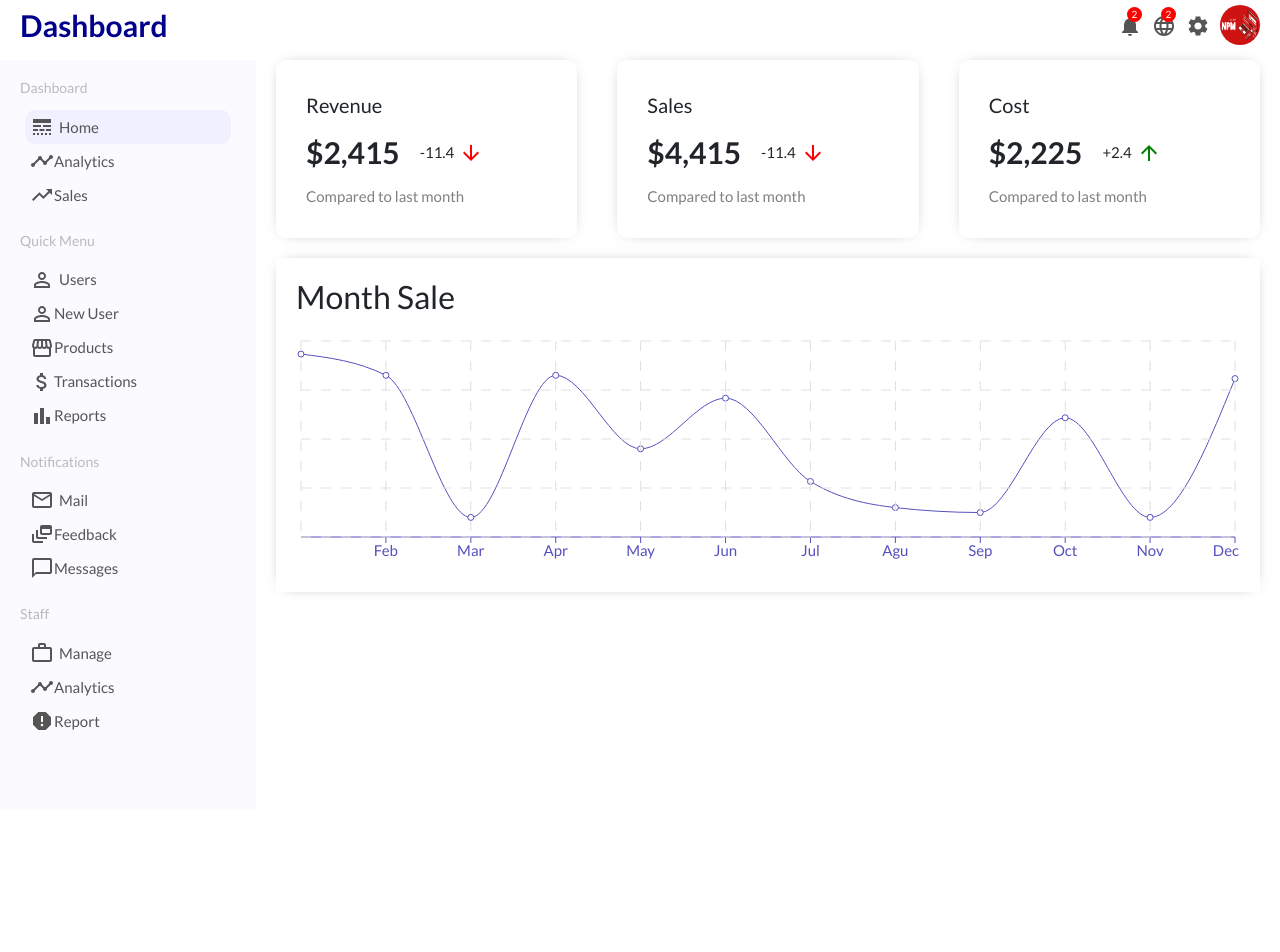
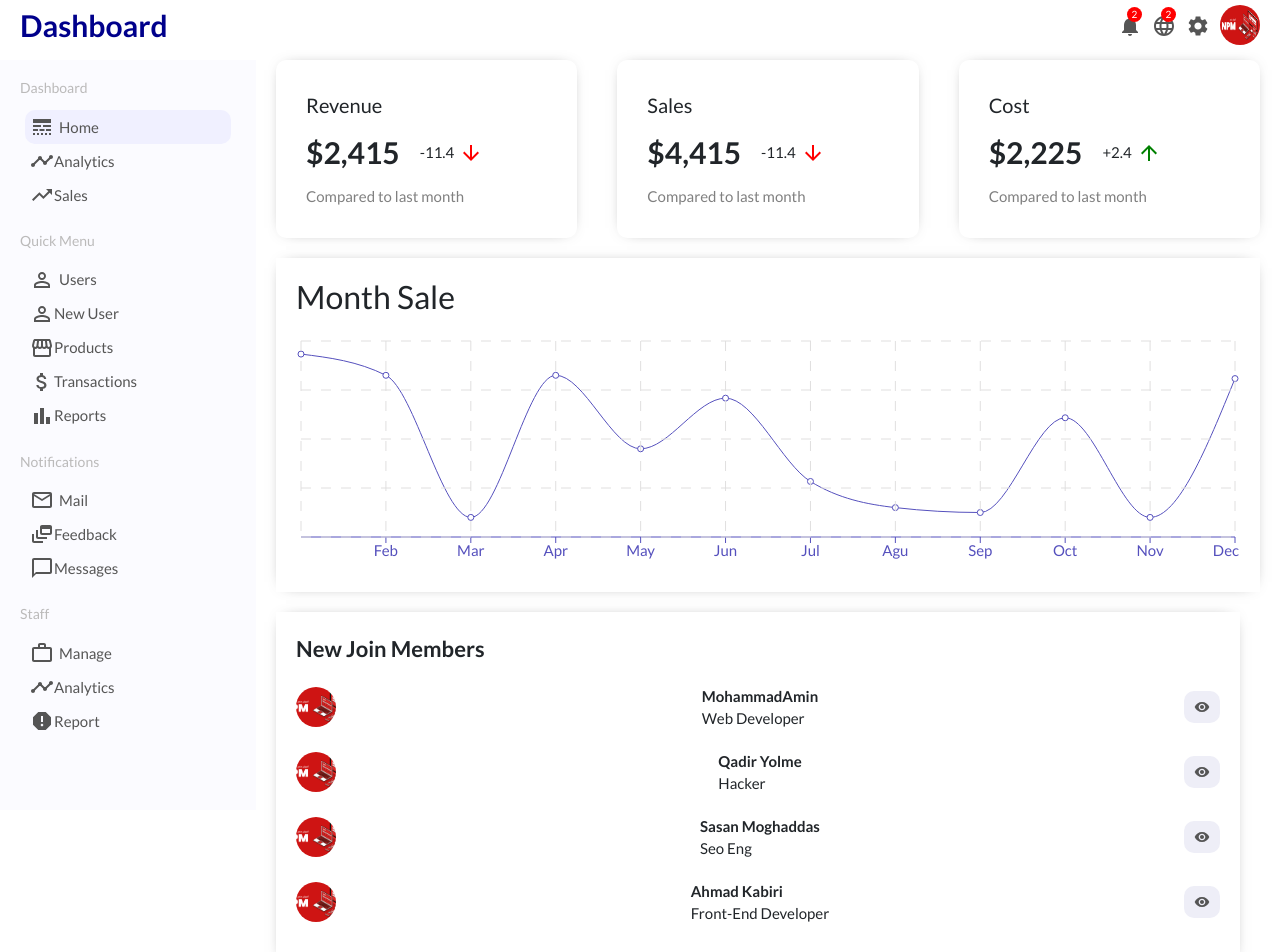
Before and after one commit to ahmadkabiri/first-app, a React (Create React App) app: page / in a window 1280 px wide. Shown: the top 952 px of the page. Before the commit the page ends 810 px from the top, so only its background shows below. Built offline with nearby package versions, Linux system fonts and the light colour scheme.

Commit message:
feature/widgetSm

```diff
--- /dev/null
+++ b/src/components/widgetSm/WidgetSm.css
@@ -0,0 +1,63 @@
+.widgetSm{
+    flex: 1;
+    padding: 20px;
+    margin-right: 20px;
+    box-shadow: 0px 0px 15px -10px rgba(0,0,0,0.75);
+}
+
+.widgetSmTitle {
+    font-size: 22px;
+    font-weight: 600;
+}
+
+.widgetSmList{
+    margin:0;
+    padding: 0;
+    list-style:none ;
+
+}
+
+.widgetSmListItem{
+    display: flex;
+    justify-content: space-between;
+    align-items: center;
+    margin: 20px 0px;
+}
+
+.widgetSmImg{
+    width: 40px;
+    height: 40px;
+    border-radius: 100%;
+    object-fit: cover;
+}
+
+.widgetSmUser{
+    display: flex;
+    flex-direction: column;
+
+}
+
+.widgetSmUserName{
+    font-weight: 600;
+
+}
+
+.widgetSmUserTitle{
+    font-weight: 300;
+}
+
+.widgetSmButton{
+    display: flex;
+    align-items: center;
+    border: none;
+    border-radius: 10px;
+    padding: 8px 10px;
+    background-color: #eeeef7;
+    color:#555;
+    cursor: pointer;
+}
+
+.widgetSmIcon{
+    font-size: 16px !important;
+    /* margin-right: 5px; */
+}
--- /dev/null
+++ b/src/components/widgetSm/WidgetSm.js
@@ -0,0 +1,25 @@
+import React from "react";
+import VisibilityIcon from "@mui/icons-material/Visibility";
+import "./WidgetSm.css";
+import { newMembers } from "../../datas";
+export default function WidgetSm() {
+  return (
+    <div className="widgetSm">
+      <span className="widgetSmTitle">New Join Members</span>
+      <ul className="widgetSmList">
+        {newMembers.map((user) => (
+          <li key={user.id} className="widgetSmListItem">
+            <img src={user.img} alt="" className="widgetSmImg" />
+            <div className="widgetSmUser">
+              <span className="widgetSmUserName">{user.userName}</span>
+              <span className="widgetSmUserTitle">{user.title}</span>
+            </div>
+            <button className="widgetSmButton">
+              <VisibilityIcon className="widgetSmIcon"></VisibilityIcon>
+            </button>
+          </li>
+        ))}
+      </ul>
+    </div>
+  );
+}
--- a/src/datas.js
+++ b/src/datas.js
@@ -1,17 +1,43 @@
 let xAxisData = [
-    {"name":'Jan', "Sale":112_000},
-    {"name":'Feb', "Sale":99_000},
-    {"name":'Mar', "Sale":12_000},
-    {"name":'Apr', "Sale":99_000},
-    {"name":'May', "Sale":54_000},
-    {"name":'Jun', "Sale":85_000},
-    {"name":'Jul', "Sale":34_000},
-    {"name":'Agu', "Sale":18_000},
-    {"name":'Sep', "Sale":15_000},
-    {"name":'Oct', "Sale":73_000},
-    {"name":'Nov', "Sale":12_000},
-    {"name":'Dec', "Sale":97_000}
-]
+  { name: "Jan", Sale: 112_000 },
+  { name: "Feb", Sale: 99_000 },
+  { name: "Mar", Sale: 12_000 },
+  { name: "Apr", Sale: 99_000 },
+  { name: "May", Sale: 54_000 },
+  { name: "Jun", Sale: 85_000 },
+  { name: "Jul", Sale: 34_000 },
+  { name: "Agu", Sale: 18_000 },
+  { name: "Sep", Sale: 15_000 },
+  { name: "Oct", Sale: 73_000 },
+  { name: "Nov", Sale: 12_000 },
+  { name: "Dec", Sale: 97_000 },
+];
 
+const newMembers = [
+  {
+    id: 1,
+    userName: "MohammadAmin",
+    title: "Web Developer",
+    img: "images/npm.png",
+  },
+  {
+    id: 2,
+    userName: "Qadir Yolme",
+    title: "Hacker",
+    img: "images/npm.png",
+  },
+  {
+    id: 3,
+    userName: "Sasan Moghaddas",
+    title: "Seo Eng",
+    img: "images/npm.png",
+  },
+  {
+    id: 4,
+    userName: "Ahmad Kabiri",
+    title: "Front-End Developer",
+    img: "images/npm.png",
+  },
+];
 
-export {xAxisData}
+export { xAxisData, newMembers };
--- a/src/pages/home/Home.css
+++ b/src/pages/home/Home.css
@@ -1,5 +1,9 @@
 .home {
     flex: 4;
+}
 
+.homeWidgets {
+    display: flex;
+    margin: 20px;
 
 }
--- a/src/pages/home/Home.js
+++ b/src/pages/home/Home.js
@@ -3,12 +3,15 @@
 import './Home.css'
 import Chart from "../../components/chart/Chart";
 import { xAxisData } from "../../datas";
-
+import WidgetSm from "../../components/widgetSm/WidgetSm";
 export default function Home() {
   return (
     <div className="home">
       <Features></Features>
       <Chart grid title="Month Sale" data={xAxisData} dataKey="Sale"></Chart>
+      <div className="homeWidgets">
+        <WidgetSm></WidgetSm>
+      </div>
     </div>
   )
 }
```
